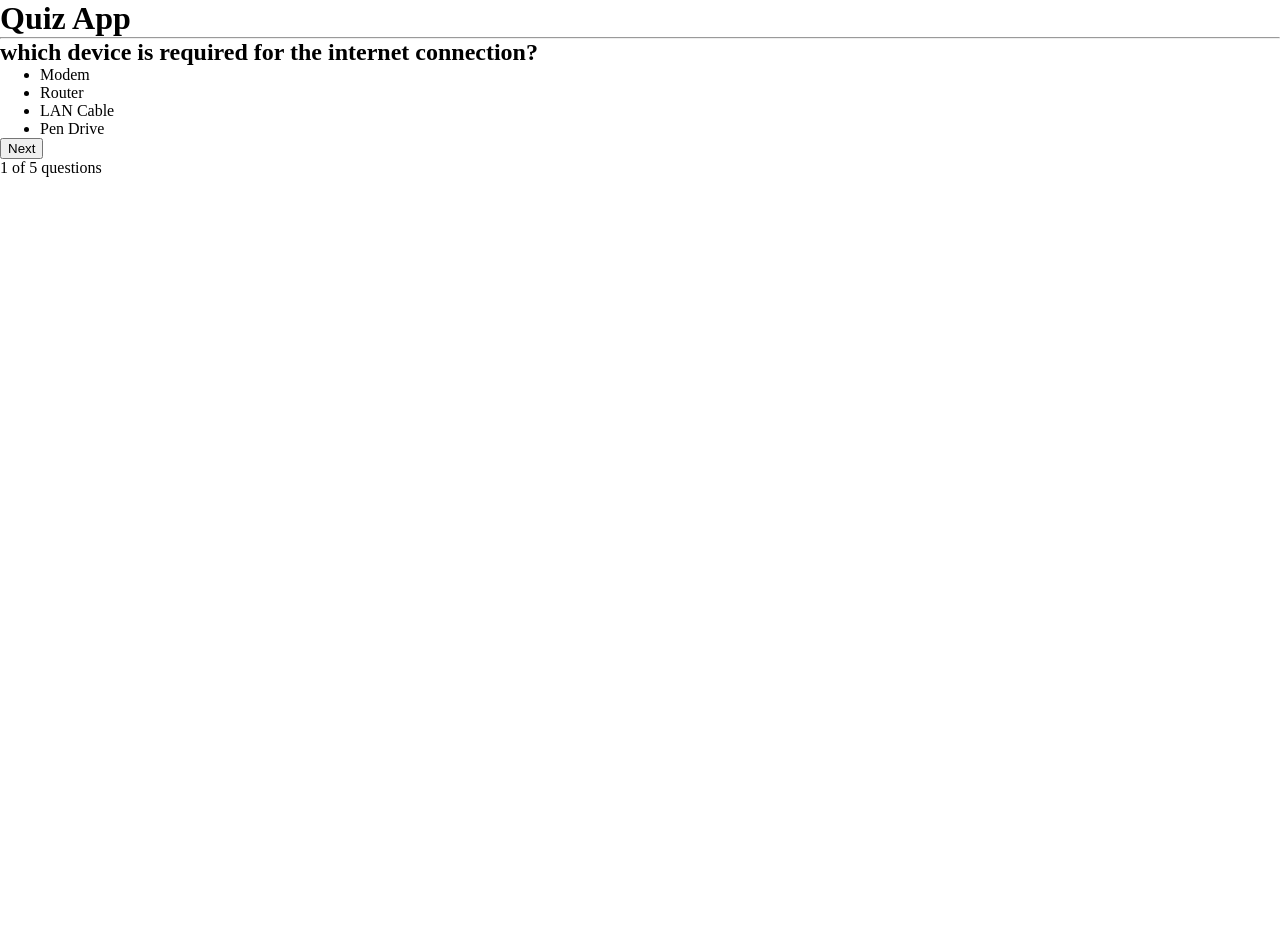
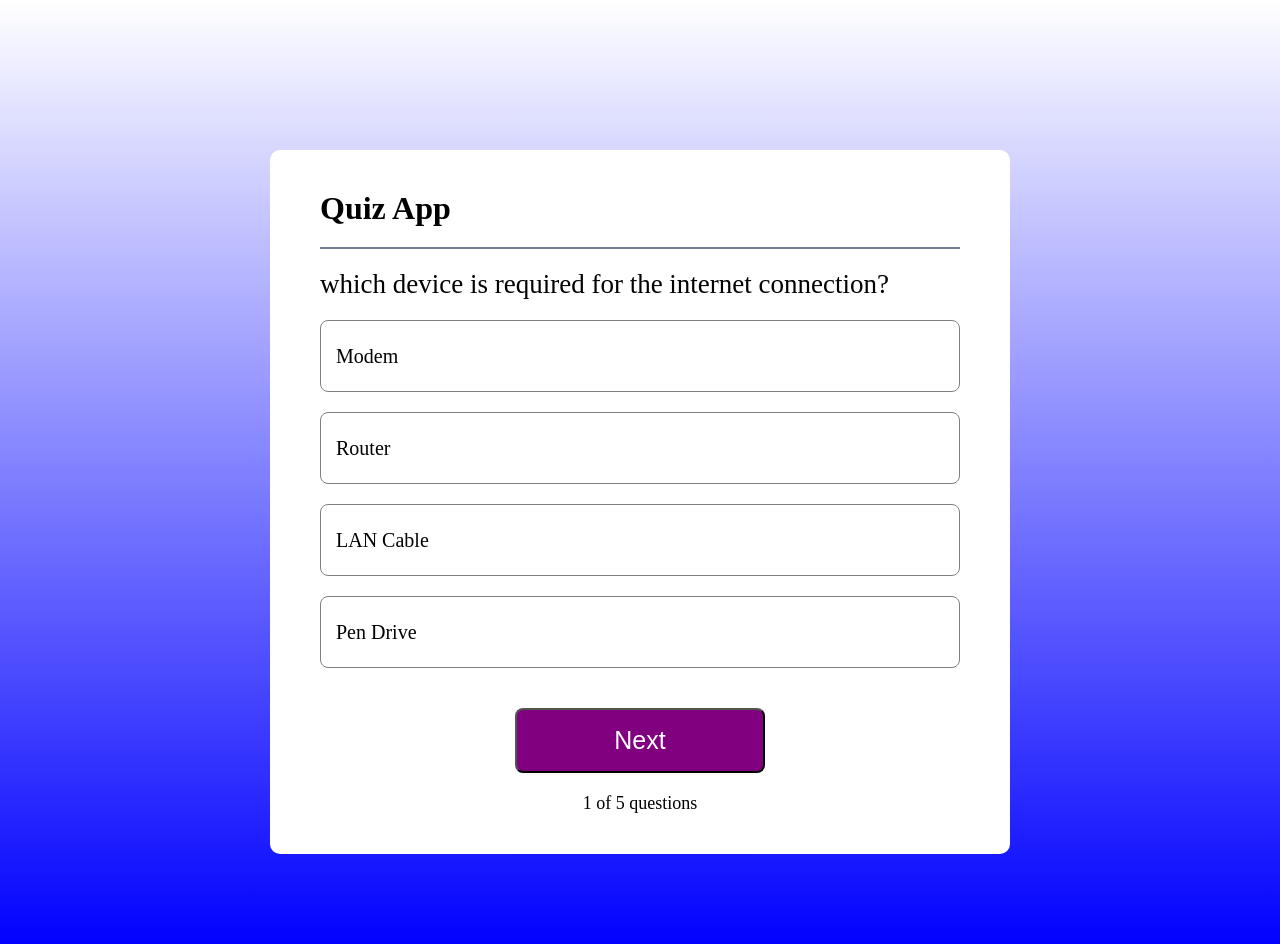
Before and after one commit to wizif/The-Quiz-App, a React (Vite) app: page / in a window 1280 px wide. Shown: the top 944 px of the page. Before the commit the page ends 800 px from the top, so only its background shows below. Built offline with nearby package versions, Linux system fonts and the light colour scheme.

Commit message:
added css

```diff
--- a/src/Components/Quiz/Quiz.css
+++ b/src/Components/Quiz/Quiz.css
@@ -0,0 +1,49 @@
+.container{
+    width: 640px;
+    margin:auto;
+    margin-top: 150px;
+    background: white;
+    color: black;
+    display: flex;
+    flex-direction: column;
+    gap: 20px;
+    border-radius: 10px;
+    padding: 40px 50px;
+}
+.container hr{
+    height: 2px;
+    border: none;
+    background: slategray;
+}
+.container h2{
+    font-size: 27px;
+    font-weight: 500;
+
+}
+.container ul li{
+    display: flex;
+    align-items: center;
+    height: 70px;
+    padding-left: 15px;
+    border: 1px solid gray;
+    border-radius: 8px;
+    margin-bottom: 20px;
+    font-size: 20px;
+    cursor:pointer;
+
+}
+.container button{
+    margin:auto;
+    width: 250px;
+    height: 65px;
+    background: purple;
+    color: white;
+    font-size: 25px;
+    font-weight: 500;
+    border-radius: 8px;
+    cursor: pointer;
+}
+.container .index{
+    margin: auto;
+    font-size: 18px;
+}
--- a/src/index.css
+++ b/src/index.css
@@ -1,3 +1,8 @@
 *{
   margin: 0;
+  padding: 0;
 }
+body{
+  height: 100vh;
+  background-image: linear-gradient(white,blue);
+}
```
